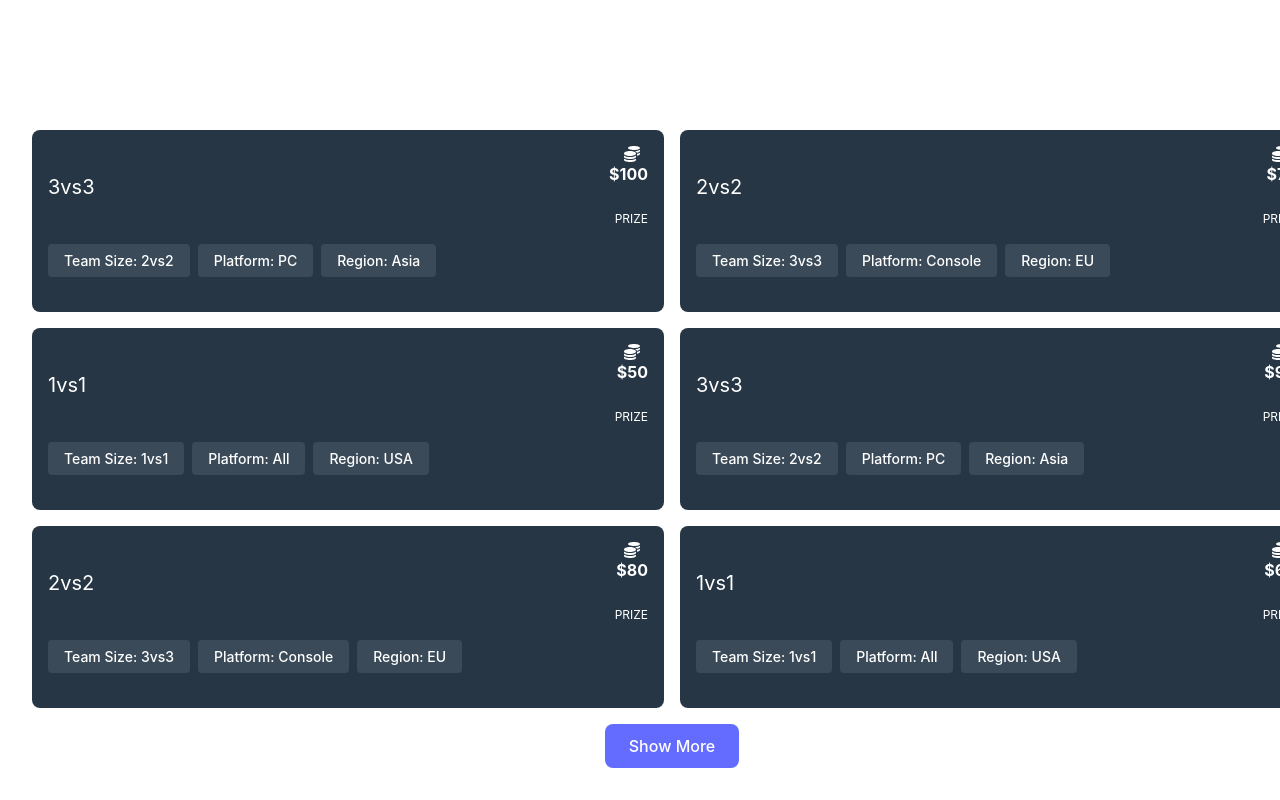
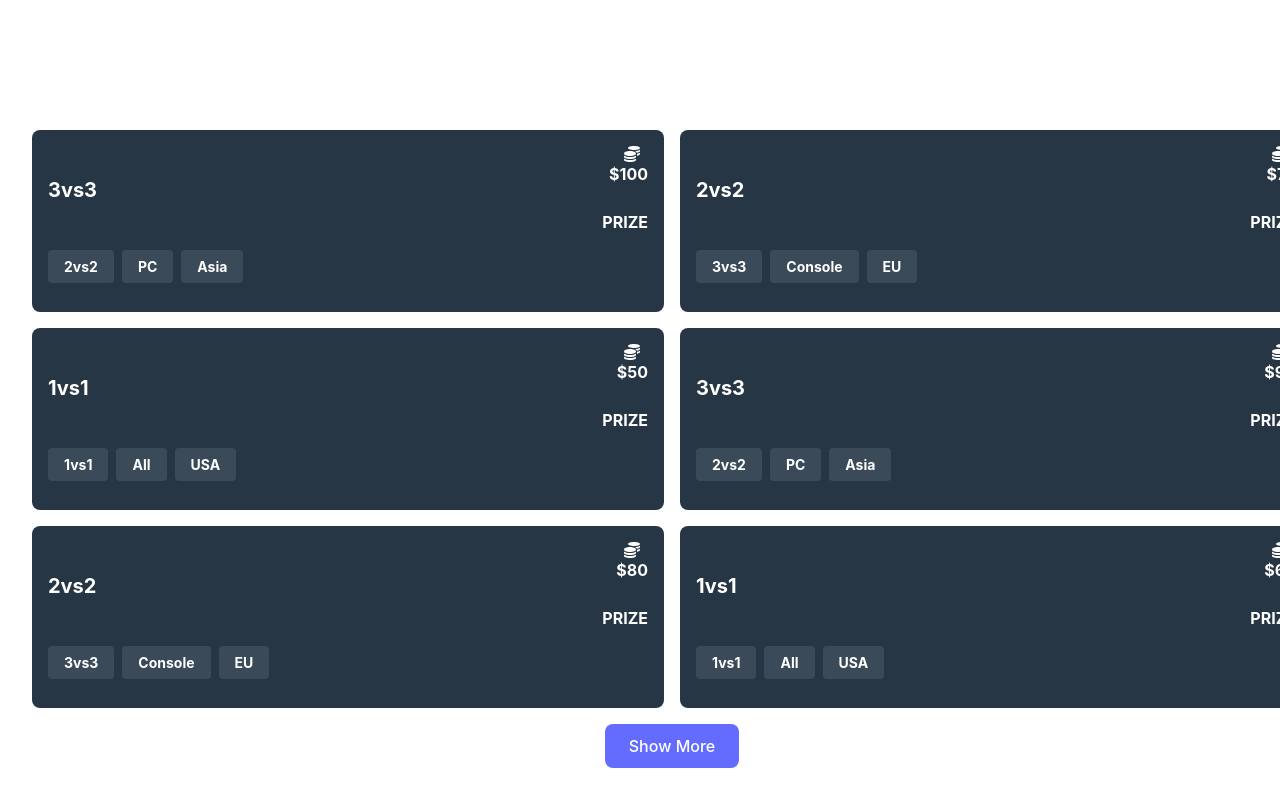
Before and after one commit to Darth-Idimmu/test_rivox_sketch, a React (Vite) app: page / in a window 1280 px wide. Shown: the part 1490-2290 px from the top of the page. Built offline with nearby package versions, Linux system fonts and the light colour scheme.

Commit message:
details_ongoing

```diff
--- a/src/components/OngoingWagers.jsx
+++ b/src/components/OngoingWagers.jsx
@@ -18,17 +18,17 @@ const OngoingWagers = () => {
           <div key={wager.id} className="ongoing-wager-card">
             <div className="ongoing-wager-details">
               <div className="ongoing-top-row">
-                <div className="ongoing-type">{wager.type}</div>
+                <div className="ongoing-type"><strong>{wager.type}</strong></div>
                 <div className="ongoing-price">
                   <FaCoins /> <strong>${wager.price}</strong>
                   <br />
-                  <span>PRIZE</span>
+                  <span><strong>PRIZE</strong></span>
                 </div>
               </div>
               <div className="ongoing-info-buttons">
-                <button className="ongoing-info-button">Team Size: {wager.teamSize}</button>
-                <button className="ongoing-info-button">Platform: {wager.platform}</button>
-                <button className="ongoing-info-button">Region: {wager.region}</button>
+                <button className="ongoing-info-button"><strong>{wager.teamSize}</strong></button>
+                <button className="ongoing-info-button"><strong>{wager.platform}</strong></button>
+                <button className="ongoing-info-button"><strong>{wager.region}</strong></button>
               </div>
             </div>
           </div>
```
